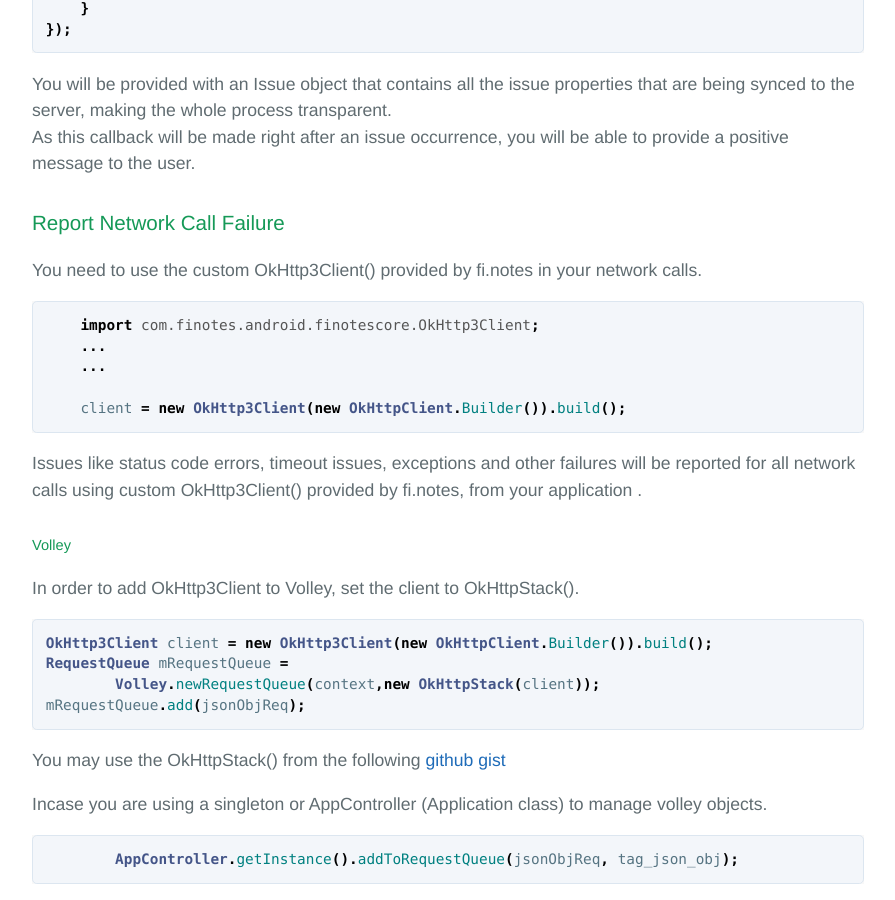
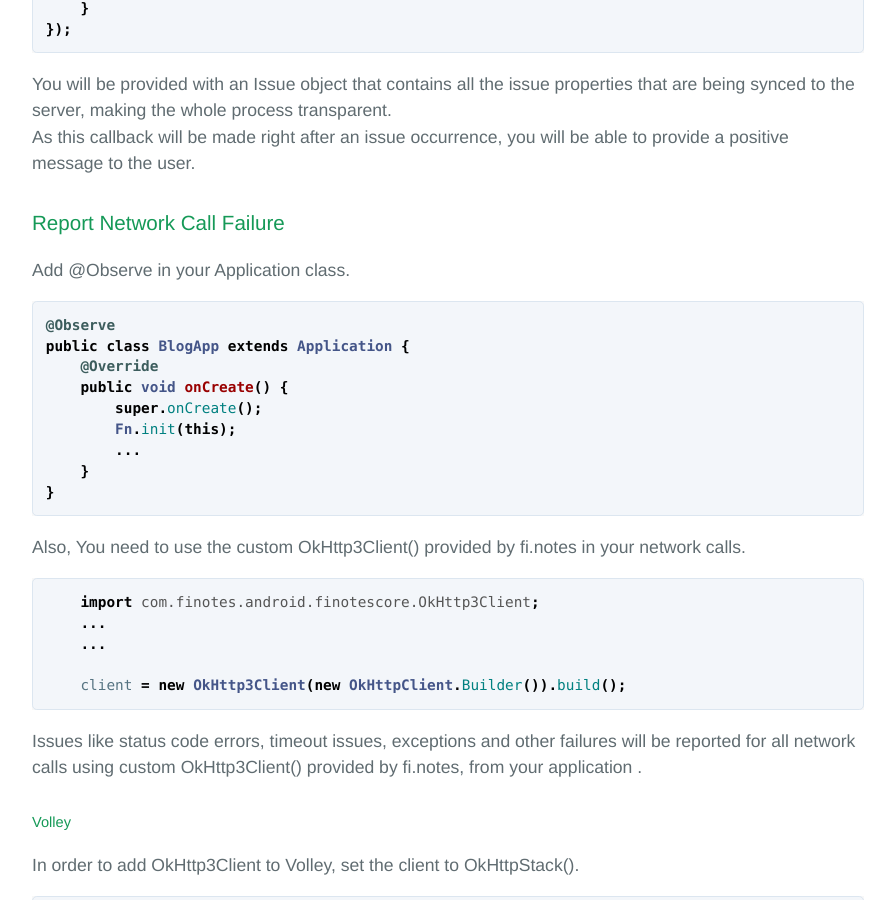
Before and after one commit to finotes/finotes.github.io, a Jekyll site: the page built from _posts/2018-02-02-java-docs.md, in a window 1280 px wide and 900 px high, scrolled down 5976 px. Shown: the whole window, without its empty margins (192-1087 px from the left). Built offline with Jekyll 4.4.1, drawn with Linux system fonts in a browser that asks for light colours; some web fonts are replaced.

Commit message:
Update 2018-02-02-java-docs.md

````diff
--- a/_posts/2018-02-02-java-docs.md
+++ b/_posts/2018-02-02-java-docs.md
@@ -241,7 +241,19 @@ As this callback will be made right after an issue occurrence, you will be able
 
 
 ### Report Network Call Failure
-
+Add @Observe in your Application class.
+```java
+@Observe
+public class BlogApp extends Application {
+    @Override
+    public void onCreate() {
+        super.onCreate();
+        Fn.init(this);
+	...
+    }
+}
+```
+Also,
 You need to use the custom OkHttp3Client() provided by fi.notes in your network calls.
 
 
````
